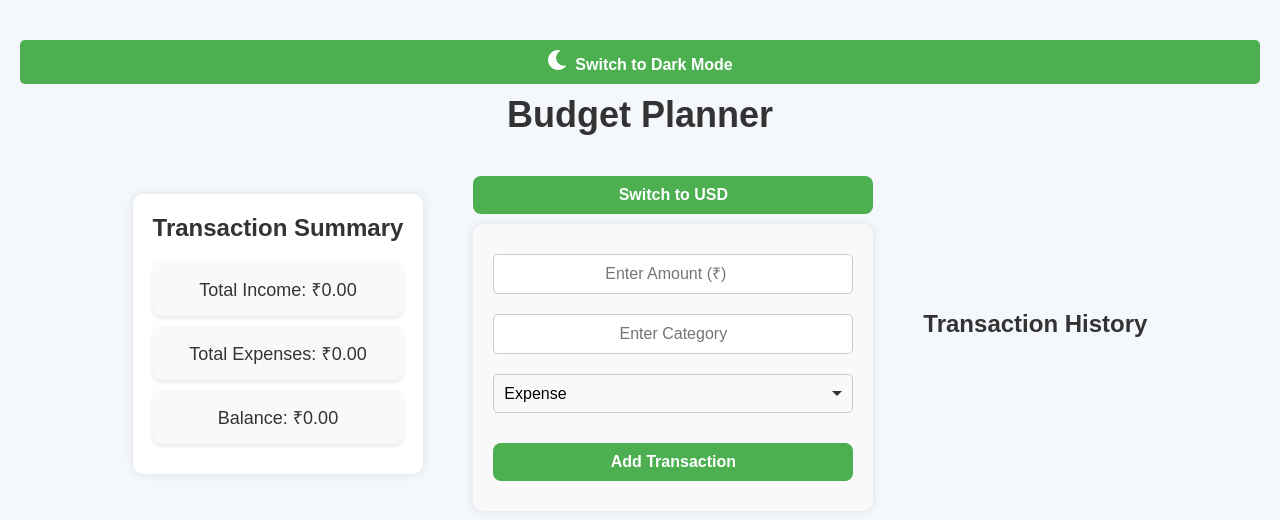
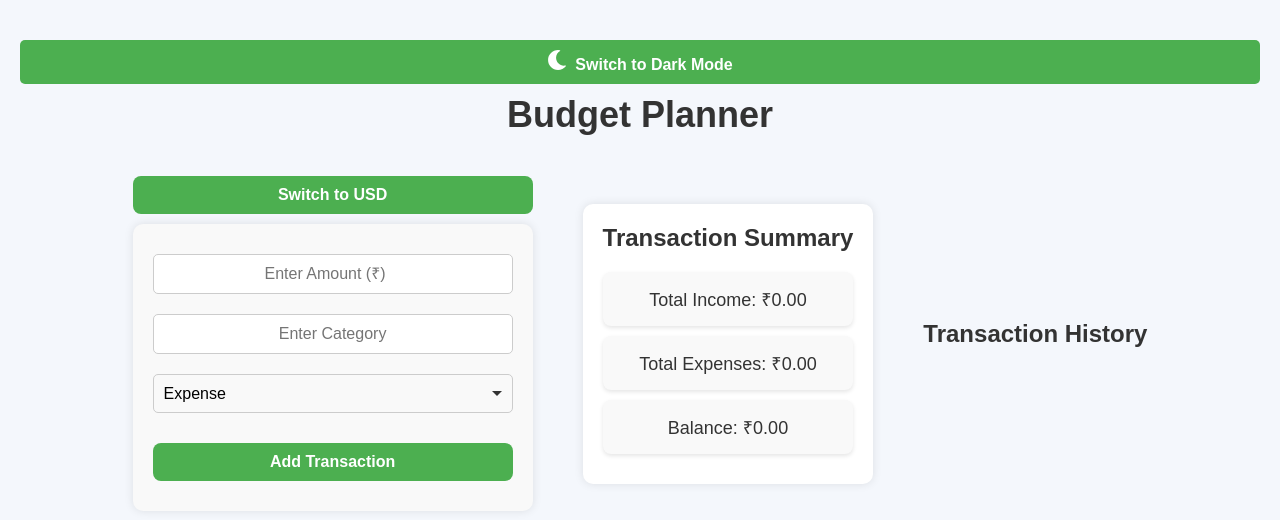
Before and after one commit to baigsufian6/budget-planner, a React (Create React App) app: page / in a window 1280 px wide. Shown: the top 520 px of the page. Built offline with nearby package versions, Linux system fonts and the light colour scheme.

Commit message:
styling UI done2

```diff
--- a/src/App.css
+++ b/src/App.css
@@ -188,13 +188,13 @@ h1 {
 
 /* Side components (TransactionSummary and IncomeExpenseList) */
 .side-component {
-  flex: 1;
+  flex: 2;
   min-width: 300px;
   max-width: 400px;
 }
 
 .center-component {
-  flex: 2;
+  flex: 1;
   min-width: 400px;
   max-width: 600px;
   margin: 0 auto;
@@ -227,3 +227,10 @@ h1 {
     min-width: 300px;
   }
 }
+
+.transaction-history {
+  margin-top: 20px;
+}
+.transaction {
+  order: 2;
+}
--- a/src/components/BudgetForm.css
+++ b/src/components/BudgetForm.css
@@ -8,6 +8,7 @@ form {
   box-shadow: 0 0 10px rgba(0, 0, 0, 0.1);
   background-color: #f9f9f9;
   transition: background-color 0.3s ease, color 0.3s ease, box-shadow 0.3s ease;
+  margin-bottom: 20px;
 }
 
 input,
--- a/src/components/IncomeExpenseList.css
+++ b/src/components/IncomeExpenseList.css
@@ -1,5 +1,8 @@
 /* IncomeExpenseList.css */
 
+.wrapper {
+  order: 3;
+}
 h3 {
   margin-bottom: 20px;
   font-size: 24px;
--- a/src/components/IncomeExpenseList.js
+++ b/src/components/IncomeExpenseList.js
@@ -9,7 +9,7 @@ const IncomeExpenseList = () => {
   const symbol = getCurrencySymbol(currency);
 
   return (
-    <div>
+    <div className="wrapper">
       <h3>Transaction History</h3>
       <ul>
         {transactions.map((transaction, index) => (
--- a/src/components/TransactionHistory.css
+++ b/src/components/TransactionHistory.css
@@ -8,6 +8,11 @@
   border-radius: 12px;
   box-shadow: 0 4px 8px rgba(0, 0, 0, 0.1);
   transition: background-color 0.3s ease, color 0.3s ease;
+  margin-top: 20px;
+  order: 2;
+}
+.transaction {
+  order: 2;
 }
 
 .transaction-history h2 {
--- a/src/components/TransactionHistory.js
+++ b/src/components/TransactionHistory.js
@@ -4,7 +4,7 @@ import "./TransactionHistory.css";
 
 const TransactionHistory = () => {
   return (
-    <div>
+    <div className="transaction">
       <h2>Transaction History</h2>
       <IncomeExpenseList />
     </div>
--- a/src/components/TransactionSummary.css
+++ b/src/components/TransactionSummary.css
@@ -11,6 +11,7 @@
   transition: background-color 0.3s ease, color 0.3s ease, box-shadow 0.3s ease;
   margin-bottom: 20px;
   margin-top: 20px;
+  order: 1;
 }
 
 h3 {
--- a/src/pages/HomePage.css
+++ b/src/pages/HomePage.css
@@ -31,55 +31,3 @@ h1 {
   margin-top: 20px;
   padding-right: 15px;
 }
-
-/* Container for components */
-.components-container {
-  display: flex;
-  flex-wrap: wrap;
-  justify-content: center;
-  gap: 50px;
-  margin-top: 20px;
-  align-items: center;
-}
-
-/* Side components (TransactionSummary and IncomeExpenseList) */
-.side-component {
-  flex: 1;
-  min-width: 300px;
-  max-width: 400px;
-}
-
-.center-component {
-  flex: 2;
-  min-width: 400px;
-  max-width: 600px;
-  margin: 0 auto;
-}
-
-/* Responsive layout for small screens */
-@media (max-width: 768px) {
-  .components-container {
-    flex-direction: column;
-    align-items: center;
-    gap: 0px;
-  }
-
-  .center-component {
-    order: 1;
-  }
-
-  .side-component:first-of-type {
-    order: 2;
-  }
-
-  .side-component:last-of-type {
-    order: 3;
-  }
-
-  .side-component,
-  .center-component {
-    flex: none;
-    max-width: 100%;
-    min-width: 300px;
-  }
-}
--- a/src/pages/HomePage.js
+++ b/src/pages/HomePage.js
@@ -9,9 +9,9 @@ const HomePage = () => {
     <div>
       <h1>Budget Planner</h1>
       <div className="components-container">
-        <TransactionSummary className="side-component" />
-        <BudgetForm className="center-component" />
-        <IncomeExpenseList className="side-component" />
+        <TransactionSummary />
+        <BudgetForm />
+        <IncomeExpenseList />
       </div>
     </div>
   );
```
